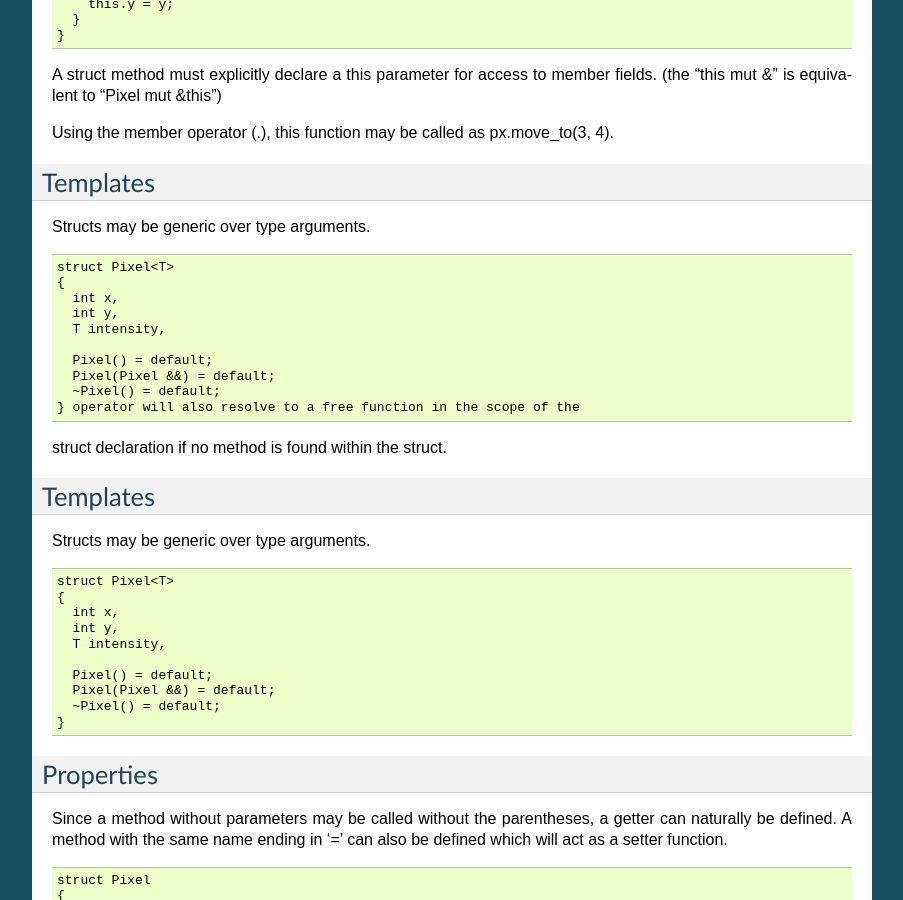
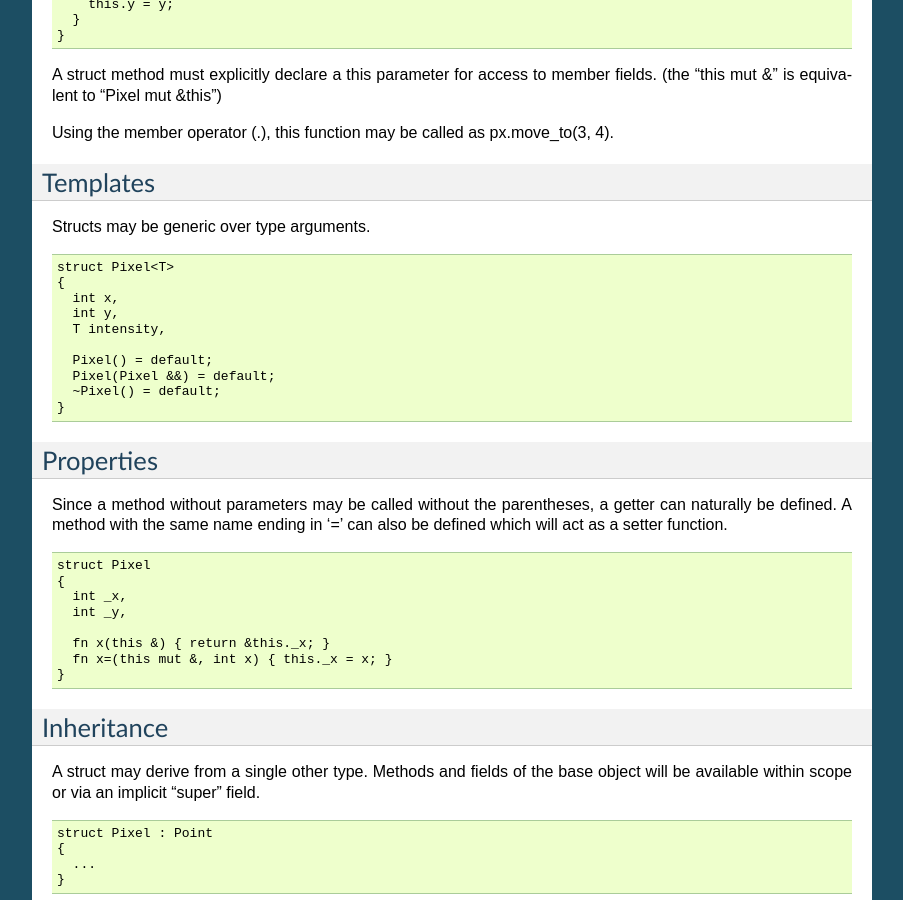
Before and after one commit to zaalang/docs, a Sphinx documentation site: the page built from docs/language/structs.rst, in a window 1280 px wide and 900 px high, scrolled down 619 px. Shown: the whole window, without its empty margins (198-1101 px from the left). Built offline with Sphinx 7.4.7, drawn with Linux system fonts in a browser that asks for light colours.

Commit message:
Update structs.rst

```diff
--- a/docs/language/structs.rst
+++ b/docs/language/structs.rst
@@ -57,25 +57,6 @@ Structs may be generic over type arguments.
     Pixel() = default;
     Pixel(Pixel &&) = default;
     ~Pixel() = default;
-  } operator will also resolve to a free function in the scope of the
-struct declaration if no method is found within the struct.
-
-Templates
----------
-
-Structs may be generic over type arguments.
-
-.. code-block:: zaalang
-
-  struct Pixel<T>
-  {
-    int x,
-    int y,
-    T intensity,
-
-    Pixel() = default;
-    Pixel(Pixel &&) = default;
-    ~Pixel() = default;
   }
 
 Properties
```
